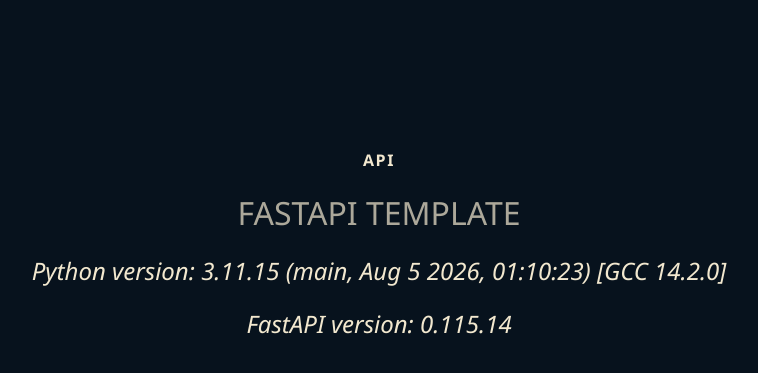
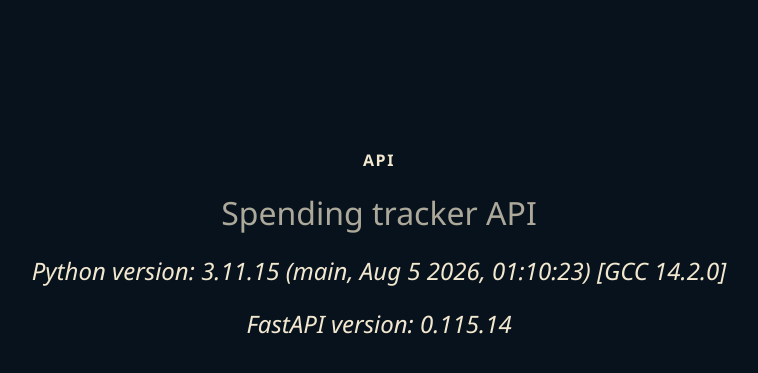
Before and after one commit to lines14/fastapi_template, a FastAPI app: page / in a window 1280 px wide. Shown: the part 156-529 px from the top of the page, without its empty margins (261-1019 px from the left). Run offline with FastAPI, Linux system fonts and the light colour scheme; parts of the project's set-up code (start-up, migrations or seed data) failed here and were passed over.

Commit message:
rename service

```diff
--- a/main.py
+++ b/main.py
@@ -8,7 +8,7 @@
 
 load_dotenv()
 app = FastAPI(
-    title='FastAPI template',
+    title='Spending tracker API',
     docs_url='/docs',
     root_path='/api'
 )
--- a/templates/index.html
+++ b/templates/index.html
@@ -3,7 +3,7 @@
 <head>
     <meta charset="UTF-8">
     <meta name="viewport" content="width=device-width, initial-scale=1.0">
-    <title>FASTAPI TEMPLATE</title>
+    <title>Spending tracker API</title>
     <style>
         body {
             font-family: 'Segoe UI', Tahoma, Geneva, Verdana, sans-serif;
@@ -25,7 +25,7 @@
             letter-spacing: 0.1em;
         }
 
-        #fastapi-template {
+        #spending-tracker-api {
             font-size: 2em;
             margin-top: 20px;
             opacity: 0.7;
@@ -40,7 +40,7 @@
 </head>
 <body>
     <div id="api-text">API</div>
-    <div id="fastapi-template">FASTAPI TEMPLATE</div>
+    <div id="spending-tracker-api">Spending tracker API</div>
     <div id="version">Python version: {{ pythonVersion }}</div>
     <div id="version">FastAPI version: {{ fastapiVersion }}</div>
 </body>
```
Also changed, not shown: docker-compose.yml (+6 -6 lines).
